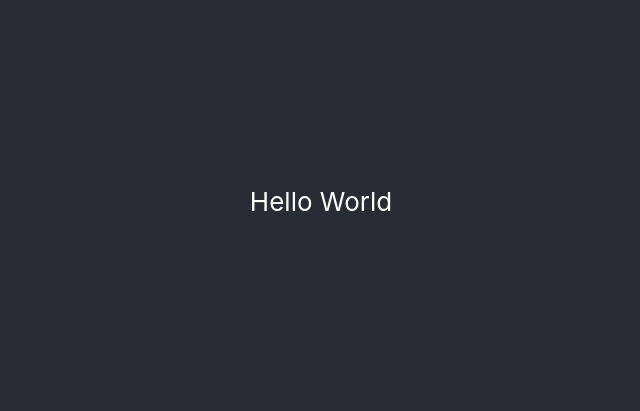
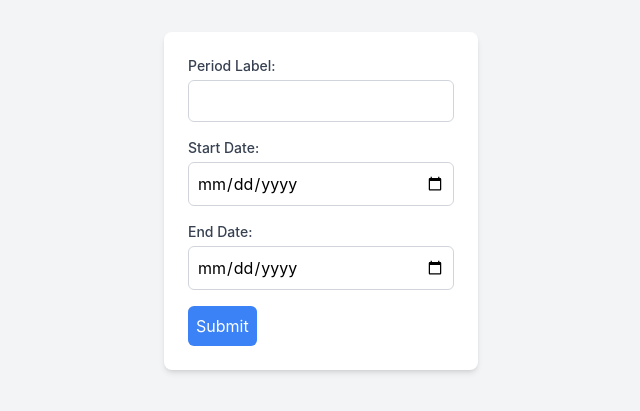
Before and after one commit to QasidLabeed/bbrx-technical-assesment, a React (Create React App) app in the folder frontend/: page / in a window 1280 px wide. Shown: the part 199-610 px from the top of the page, without its empty margins (319-959 px from the left). Built offline with nearby package versions, Linux system fonts and the light colour scheme.

Commit message:
feat: add form for adding service charge with validations

```diff
--- a/frontend/src/App.js
+++ b/frontend/src/App.js
@@ -1,10 +1,61 @@
-import "./App.css";
+import React from "react";
+import { Formik, Form, Field, ErrorMessage } from "formik";
+import * as Yup from "yup";
+
 
 function App() {
+  const validationSchema = Yup.object().shape({
+    periodLabel: Yup.string()
+      .required("Period Label is required")
+      .max(50, "Period Label must be at most 50 characters"),
+    startDate: Yup.date().required("Start Date is required"),
+    endDate: Yup.date()
+      .required("End Date is required")
+      .min(
+        Yup.ref('startDate'),
+        "End date must be greater than start date"
+      )
+  });
+
+
+
+  const initialValues = {
+    periodLabel: "",
+    startDate: "",
+    endDate: "",
+  };
+
+  const onSubmit = (values) => {
+    console.log(values);
+  };
 
   return (
-    <div className="App">
-      <header className="App-header">Hello World</header>
+    <div className="flex justify-center items-center h-screen bg-gray-100">
+      <Formik
+        initialValues={initialValues}
+        validationSchema={validationSchema}
+        onSubmit={onSubmit}
+      >
+        <Form className="bg-white p-6 rounded-lg shadow-md">
+
+          <div className="mb-4">
+            <label htmlFor="periodLabel" className="block text-sm font-medium text-gray-700">Period Label:</label>
+            <Field type="text" name="periodLabel" className="mt-1 p-2 border border-gray-300 rounded-md w-full" />
+            <ErrorMessage name="periodLabel" className="text-red-500 text-sm" />
+          </div>
+          <div className="mb-4">
+            <label htmlFor="startDate" className="block text-sm font-medium text-gray-700">Start Date:</label>
+            <Field type="date" name="startDate" className="mt-1 p-2 border border-gray-300 rounded-md w-full" />
+            <ErrorMessage name="startDate" className="text-red-500 text-sm" />
+          </div>
+          <div className="mb-4">
+            <label htmlFor="endDate" className="block text-sm font-medium text-gray-700">End Date:</label>
+            <Field type="date" name="endDate" className="mt-1 p-2 border border-gray-300 rounded-md w-full" />
+            <ErrorMessage name="endDate" className="text-red-500 text-sm" />
+          </div>
+          <button type="submit" className="bg-blue-500 text-white p-2 rounded-md">Submit</button>
+        </Form>
+      </Formik>
     </div>
   );
 }
```
